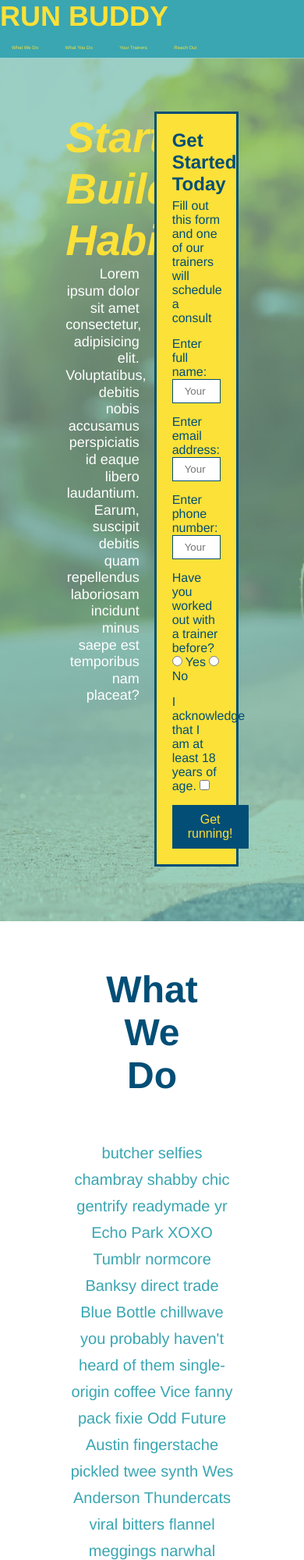
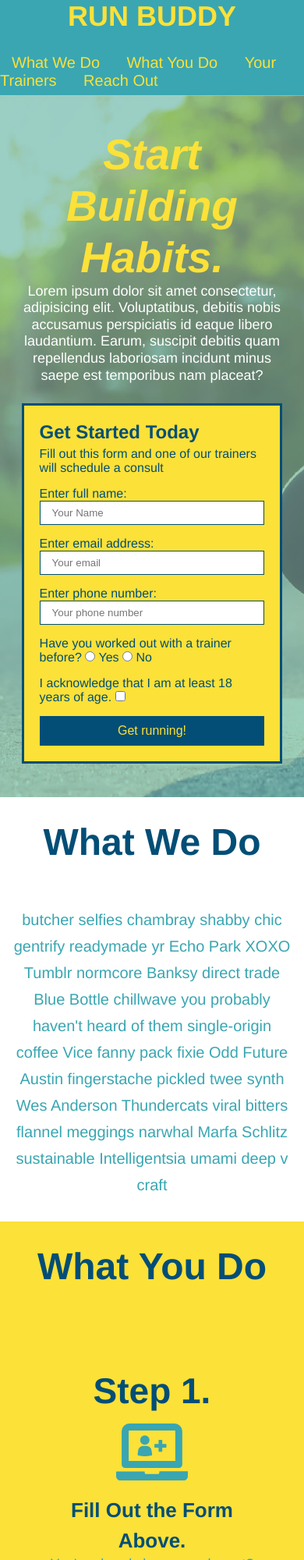
Before and after one commit to nicopetelo/run-buddy, a plain HTML site: page index.html in a window 390 px wide. Shown: the top 2000 px of the page at 78% size. Drawn offline with Linux system fonts and the light colour scheme.

Commit message:
added mobile response to css

```diff
--- a/assets/css/style.css
+++ b/assets/css/style.css
@@ -231,7 +231,7 @@ section {
   }
 
 .trainers {
-      background: #024e76;
+      /* background: #024e76; */
       width: 100%;
       margin: 0 auto;
       display: flex;
@@ -252,6 +252,7 @@ section {
 .trainer-bio {
       padding: 25px;
       line-height: 1.3;
+      background: #024e76;
   }
 
 .trainer-bio h3 {
@@ -340,15 +341,89 @@ section {
 
   /* MEDIA QUERY FOR SMALLER DESKTOP SCREENS AND SMALLER */
 @media screen and (max-width: 980px) {
-
+   header {
+       padding-bottom: 0;
+       justify-content: center;
+    }
+    header h1 {
+        width: 100%;
+        text-align: center;
+    }
+    header nav ul {
+        margin-top: 20px;
+        width: 100%;
+        justify-content: center;
+    }
+    header nav ul li a {
+        font-size: 20px;
+    }
+    footer h2, footer div {
+        text-align: center;
+        width: 100%;
+    }
+    .hero-cta, .hero-form {
+        width: 100%;
+    }
+    .hero-cta {
+        text-align: center;
+    }
+    .section-title {
+        width: 80%;
+      }
+    .trainer {
+        flex: 0 70%;
+    }
+    .contact-info iframe{
+        flex: 1 100%;
+    }
   }
 
   /* MEDIA QUERY FOR TABLETS AND SMALLER */
   @media screen and (max-width: 768px) {
-
+    section {
+        padding: 30px 15px;
+    }
+    .step h3 {
+        flex: 1 100%;
+        text-align: center;
+    }
+    .step-info {
+        flex: 2 100%;
+        text-align: center;
+        justify-content: center;
+    }
+    .step-img {
+        flex: 0 32%;
+        margin-right: 0;
+        margin-top: 15px;
+        margin-bottom: 15px;
+    }
+    .step-text {
+        flex: 100%;
+    }
   }
 
   /* MEDIA QUERY FOR MOBILE PHONES AND SMALLER */
   @media screen and (max-width: 575px) {
-
+    .hero-form button {
+        width: 100%;
+    }
+    .section-title {
+        width: 95%;
+    }
+    .intro p {
+        width: 100%;
+    }
+    .trainer {
+        flex: 0 100%;
+    }
+    .contact-info {
+        text-align: center;
+    }
+    .contact-info > * {
+        flex: 0 100%;
+    }
+    .contact-form {
+        order: 3;
+    }
   }
```
